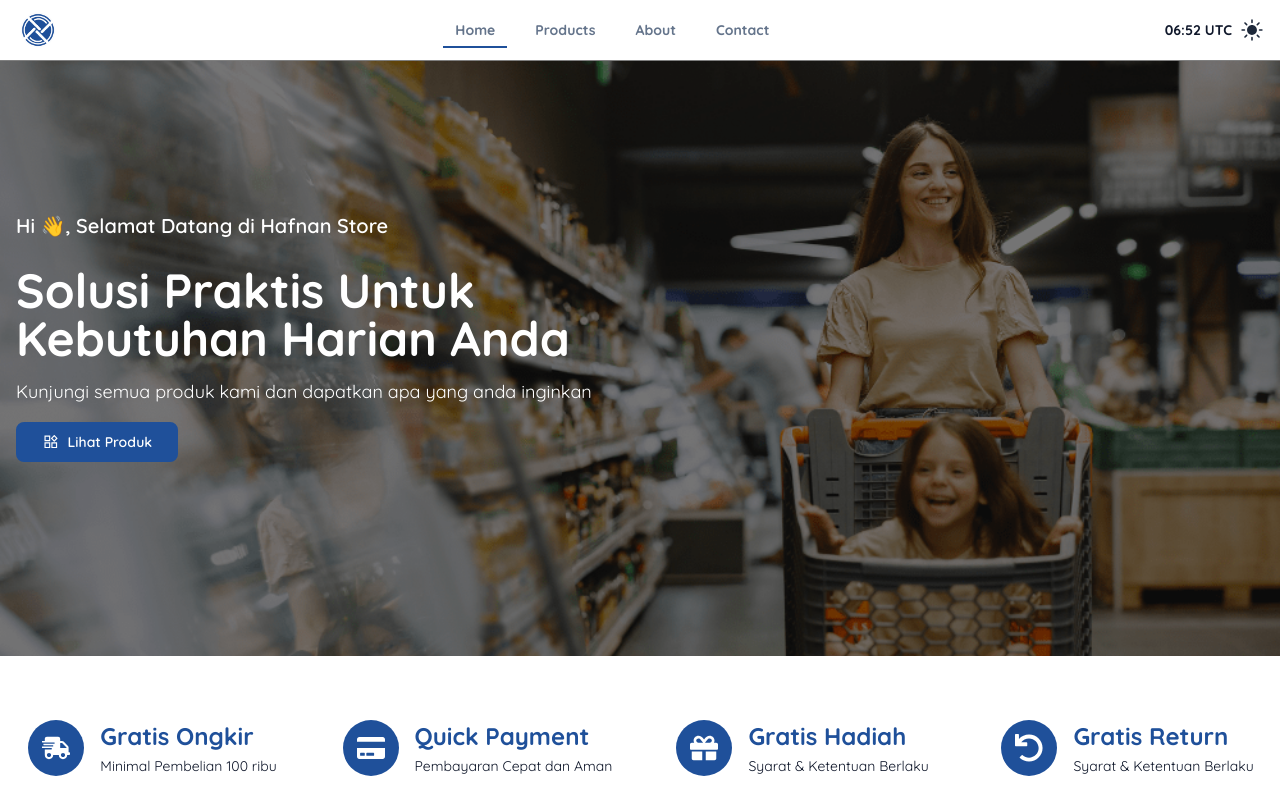
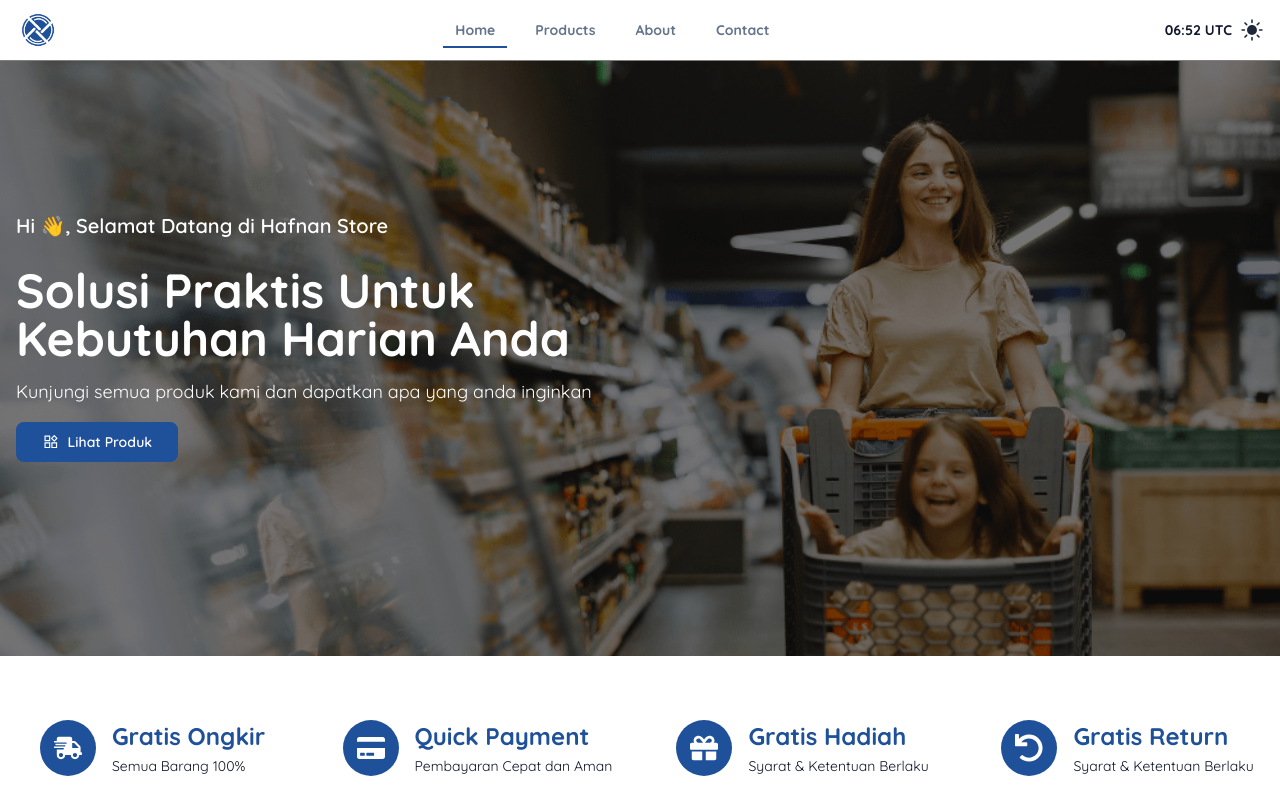
Before and after one commit to anugrahp13/fe-hafnanstore, a React (Vite) app: page / in a window 1280 px wide. Shown: the top 800 px of the page. Built offline with nearby package versions, Linux system fonts and the light colour scheme.

Commit message:
feat[dataService.ts]: Changed description in id 1

```diff
--- a/src/data/dataService.ts
+++ b/src/data/dataService.ts
@@ -4,7 +4,7 @@ const dataService = [
   {
     id: 1,
     title: "Gratis Ongkir",
-    description: "Minimal Pembelian 100 ribu",
+    description: "Semua Barang 100%",
     icon: FaShippingFast,
   },
   {
```
